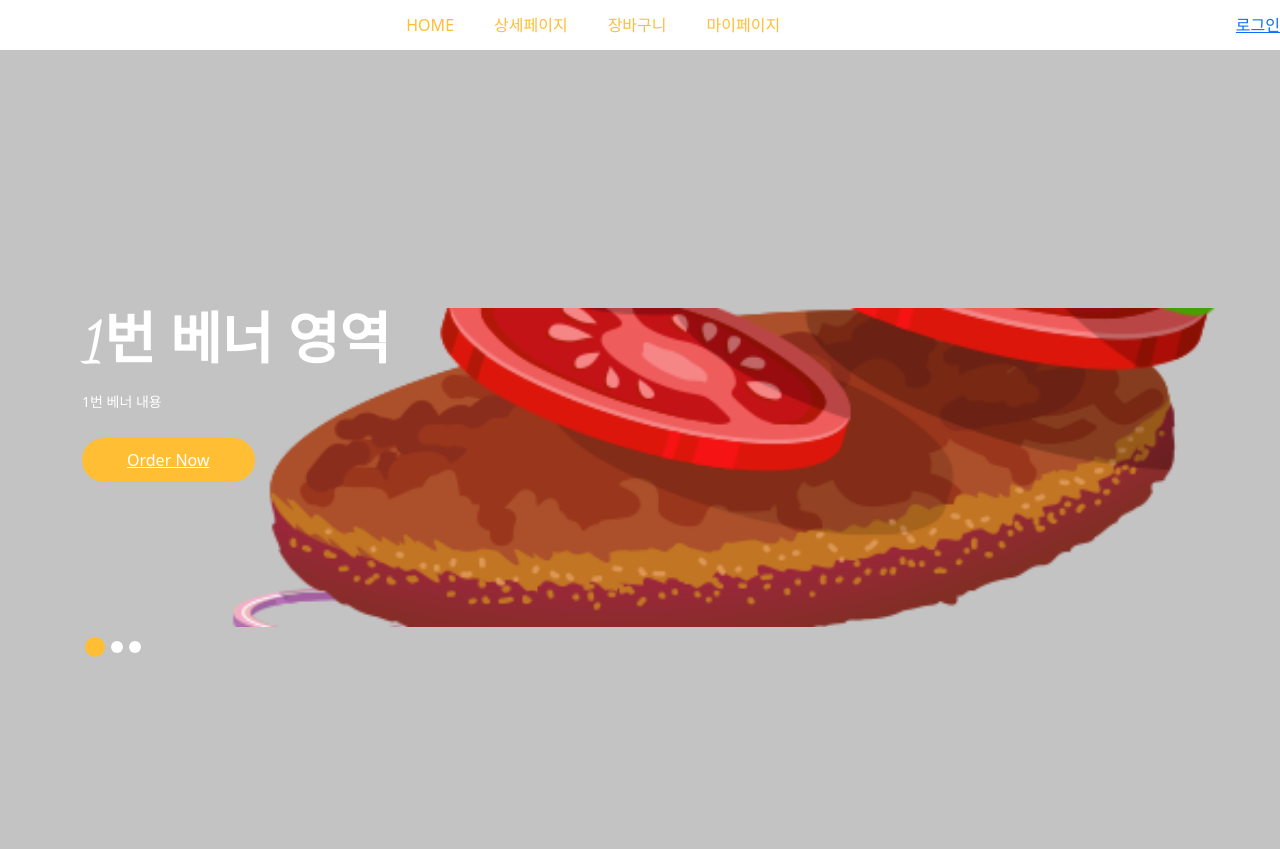
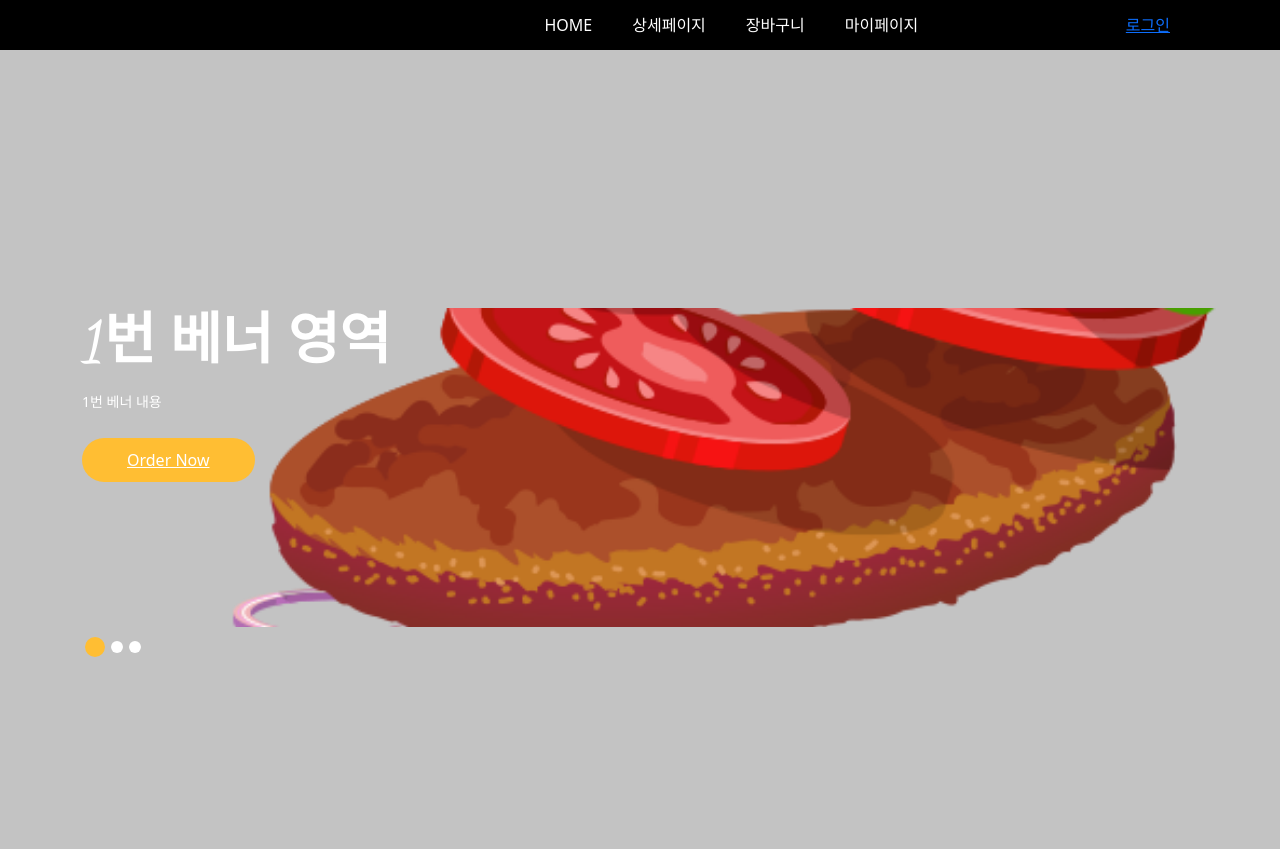
Before and after one commit to jhj1111/sessac_shoping_web, a Django app: page / in a window 1280 px wide. Shown: the top 849 px of the page. Run offline with Django 5.2, Linux system fonts and the light colour scheme; data that the repository does not hold is empty; some libraries are stand-ins or nearby versions.

Commit message:
nav bar color add

```diff
--- a/apps/restaurants/templates/main/nav.html
+++ b/apps/restaurants/templates/main/nav.html
@@ -35,3 +35,46 @@
         {% endif %}
   </ul>
 </nav>
+<style>
+  .custom_nav-container {
+    background-color: #000000 !important;
+  }
+
+  /* 메뉴 위치 조정 */
+  .custom_nav-container .navbar-nav.mx-auto {
+    margin: 0 auto;
+    display: flex;
+    justify-content: center;
+    transform: translateX(150px); /* 메뉴 오른쪽으로 이동 */
+  }
+
+  /* 로그인 영역 왼쪽으로 당기기 */
+  .custom_nav-container .ms-auto {
+    margin-left: 20px !important; /* 기본 오른쪽 정렬 여백 줄이기 */
+    margin-right: 0 !important;
+    transform: translateX(-110px); /* 왼쪽으로 이동 */
+  }
+
+  /* 메뉴 색상 */
+  .custom_nav-container .nav-link {
+    color: #ffffff !important;
+  }
+  .custom_nav-container .nav-link:hover {
+    color: #ffcc00 !important;
+  }
+
+  /* 로그인 텍스트 색상 */
+  .custom_nav-container p {
+    color: #ffffff !important;
+    margin: 0;
+    padding-right: 10px;
+  }
+
+  /* 로그아웃 버튼 색상 */
+  .custom_nav-container button.btn-link {
+    color: #ffffff !important;
+  }
+  .custom_nav-container button.btn-link:hover {
+    color: #ff4d4d !important;
+  }
+</style>
```
